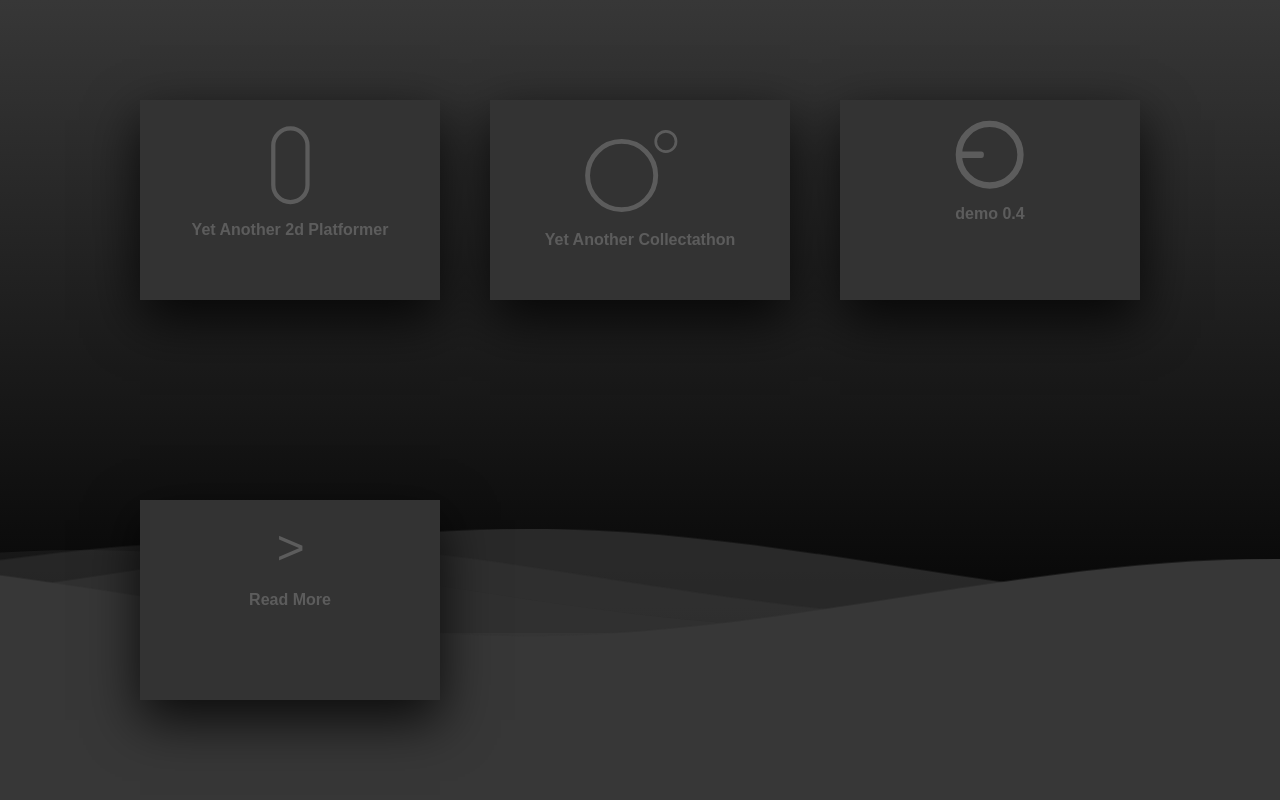
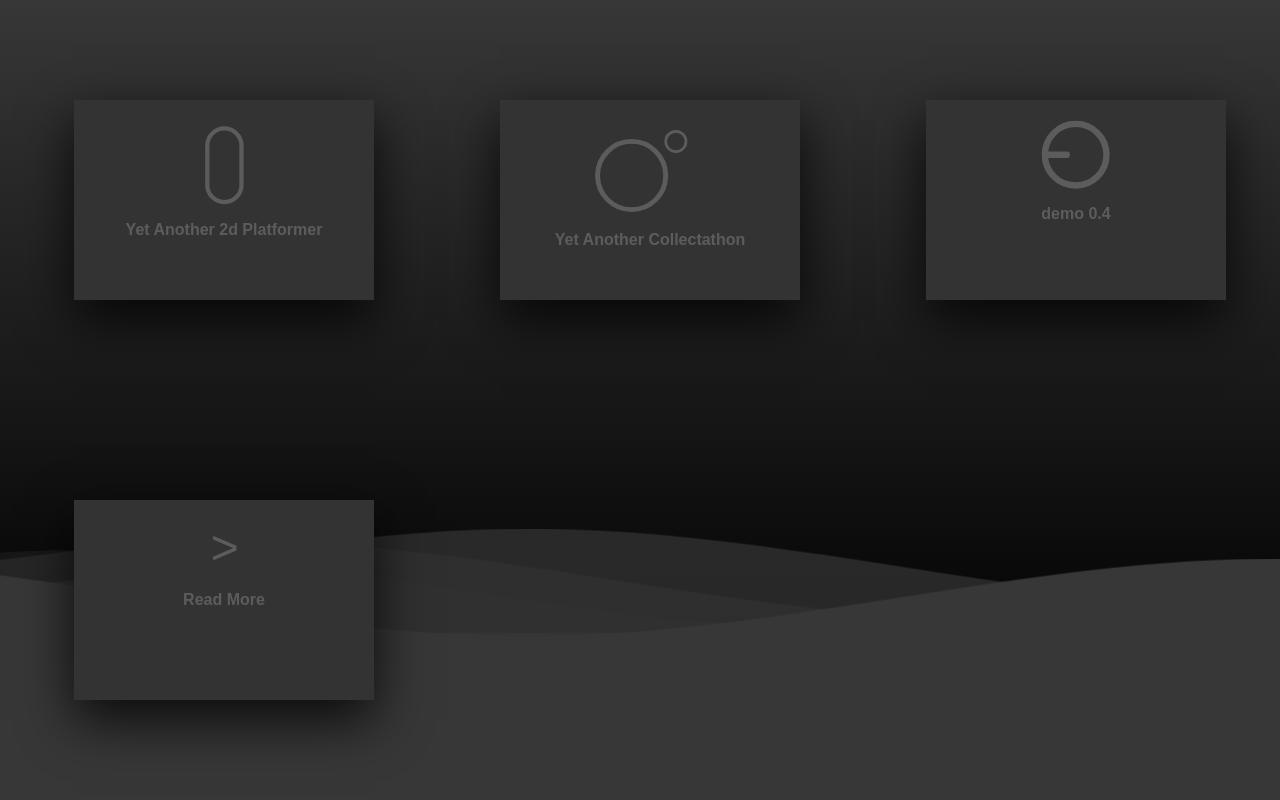
Before and after one commit to loglot/waves, a plain HTML site: page index.html in a window 1280 px wide. Drawn offline with Linux system fonts and the light colour scheme.

Commit message:
updated website

```diff
--- a/style.css
+++ b/style.css
@@ -3,6 +3,7 @@
 
 .background {
   position: fixed;
+  top:0px;
   height: 100vh;
   width:  100vw;
   background: #373737
@@ -117,8 +118,8 @@ body{
 }
 
 .container{
-  width: 1000px;
-  position: absolute;
+  width: 90vw;
+
   display: flex;
   justify-content: space-between;
   flex-wrap:wrap;
```
